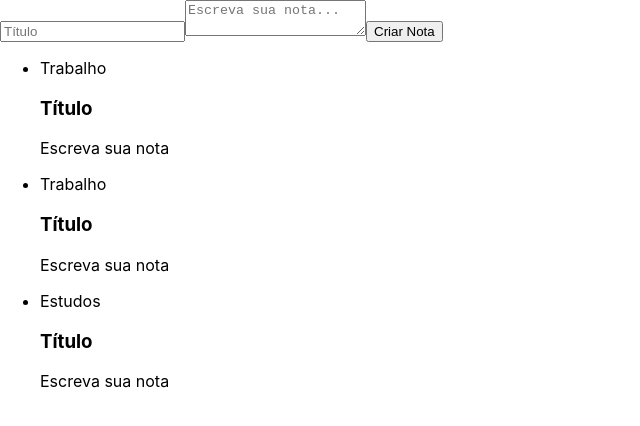
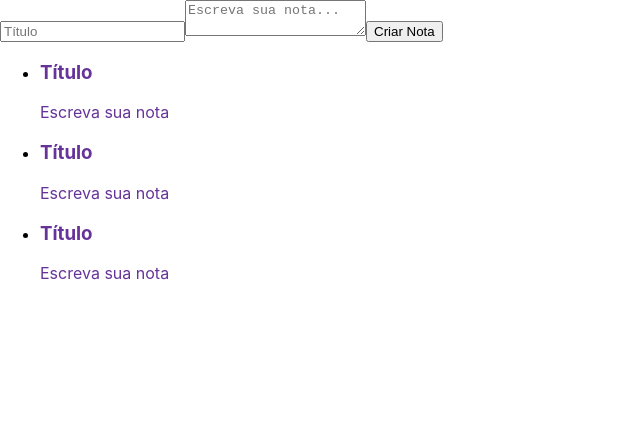
Before and after one commit to lucasamacedo/React, a React (Create React App) app: page / in a window 1280 px wide. Shown: the top 426 px of the page, without its empty margins (0-640 px from the left). Built offline with nearby package versions, Linux system fonts and the light colour scheme.

Commit message:
Adicionando estilo à lista

```diff
--- /dev/null
+++ b/src/components/CardNota/CardNota.css
@@ -0,0 +1,3 @@
+.card-nota {
+    color: rebeccapurple;
+}
--- a/src/components/CardNota.jsx
+++ b/src/components/CardNota/CardNota.jsx
@@ -1,9 +1,10 @@
 import React, { Component } from "react";
+import "./CardNota.css"
 
 class CardNota extends Component {
   render() {
     return (
-      <section>
+      <section className="card-nota">
         <header>
           <h3>Título</h3>
         </header>
--- a/src/components/ListaDeNotas.jsx
+++ b/src/components/ListaDeNotas.jsx
@@ -1,14 +1,13 @@
 import React, { Component } from "react";
-import CardNota from "./CardNota";
+import CardNota from "./CardNota/CardNota";
 
 export class ListaDeNotas extends Component {
   render() {
     return (
       <ul>
-        {Array.of("Trabalho", "Trabalho", "Estudos").map((categoria) => {
+        {Array.of("Trabalho", "Trabalho", "Estudos").map((categoria, index) => {
           return (
-            <li>
-              <div>{categoria}</div>
+            <li key={index}>
               <CardNota />
             </li>
           );
```
